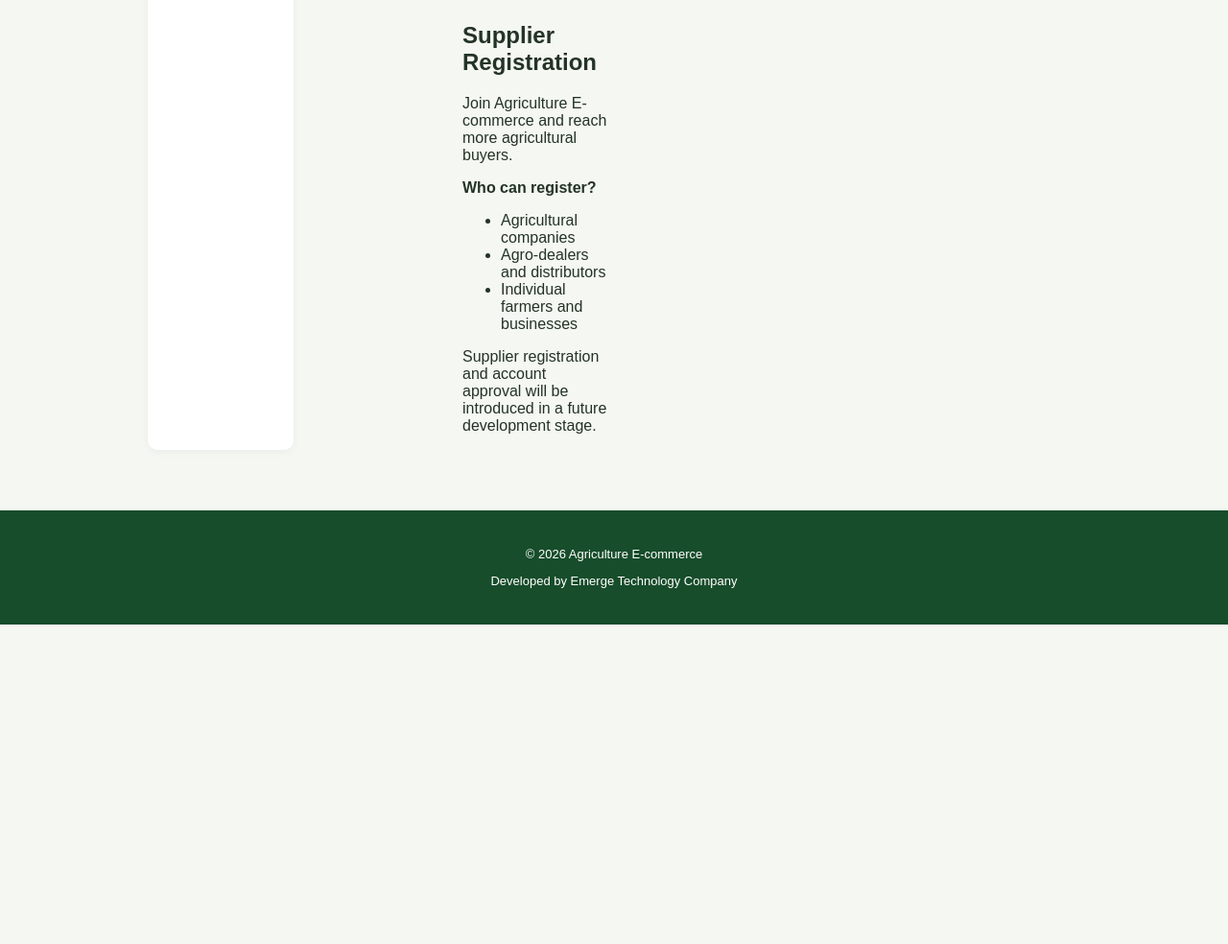
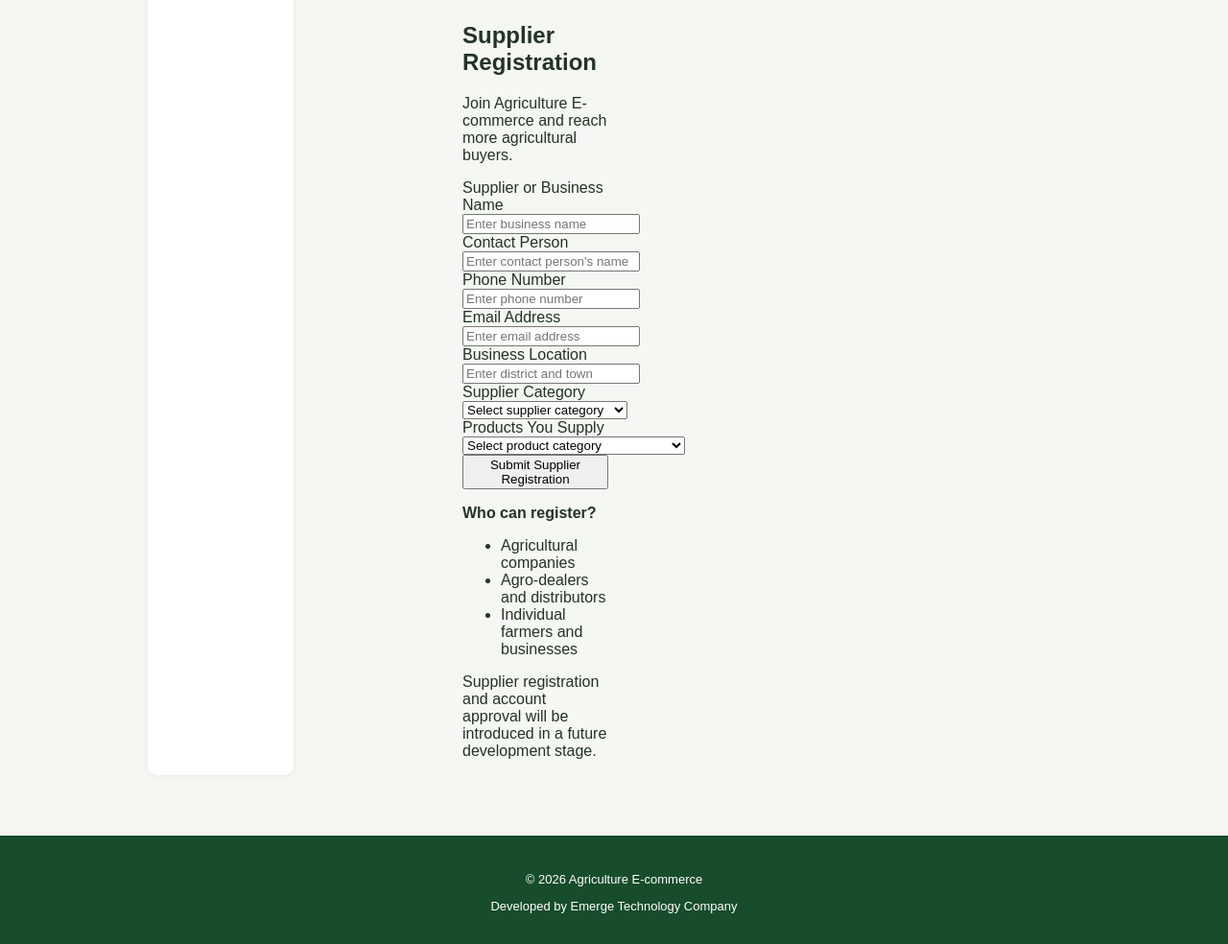
Before and after one commit to emergetechnologymw-spec/agriculture-ecommerce-mw, a plain HTML site: page index.html in a window 1280 px wide. Shown: the part 9973-10957 px from the top of the page at 96% size. Before the commit the page ends 10624 px from the top, so only its background shows below. Drawn offline with Linux system fonts and the light colour scheme.

Commit message:
Update index.html

```diff
--- a/index.html
+++ b/index.html
@@ -240,6 +240,43 @@ footer{background:#174d2b;color:white;text-align:center;padding:25px 12px;margin
 <section id="supplier-registration">
     <h2>Supplier Registration</h2>
     <p>Join Agriculture E-commerce and reach more agricultural buyers.</p>
+    <form id="supplier-registration-form">
+    <label>Supplier or Business Name</label>
+    <input type="text" placeholder="Enter business name">
+
+    <label>Contact Person</label>
+    <input type="text" placeholder="Enter contact person's name">
+
+    <label>Phone Number</label>
+    <input type="tel" placeholder="Enter phone number">
+
+    <label>Email Address</label>
+    <input type="email" placeholder="Enter email address">
+        <label>Business Location</label>
+<input type="text" placeholder="Enter district and town">
+
+<label>Supplier Category</label>
+<select>
+    <option value="">Select supplier category</option>
+    <option>Agricultural Company</option>
+    <option>Agro-dealer or Distributor</option>
+    <option>Individual Farmer</option>
+    <option>Other Business</option>
+</select>
+        <label>Products You Supply</label>
+<select>
+    <option value="">Select product category</option>
+    <option>Crops and Grains</option>
+    <option>Livestock</option>
+    <option>Seeds</option>
+    <option>Fertilizers</option>
+    <option>Agrochemicals and Crop Protection</option>
+    <option>Farm Equipment</option>
+    <option>Fresh Produce</option>
+    <option>Other Agricultural Products</option>
+</select>
+        <button type="submit">Submit Supplier Registration</button>
+    </form>
     <p><strong>Who can register?</strong></p>
     <ul>
         <li>Agricultural companies</li>
```
